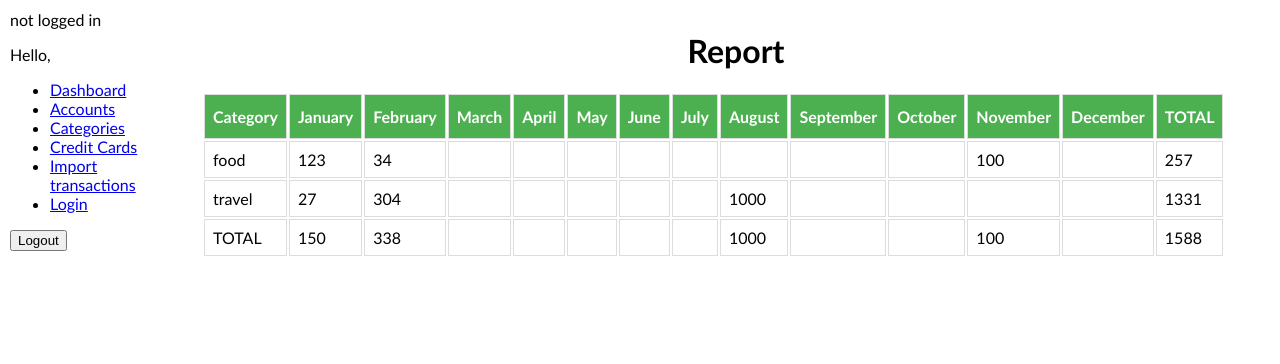
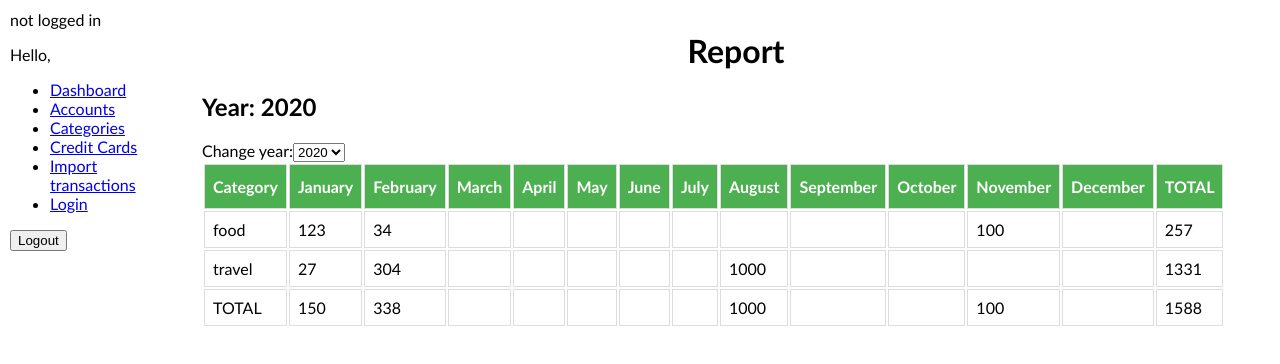
Before and after one commit to eballerini/finance-ui, a React (Create React App) app: page /accounts/1/report in a window 1280 px wide. Shown: the top 364 px of the page. Built offline with nearby package versions, Linux system fonts and the light colour scheme.

Commit message:
add year switcher

```diff
--- a/src/components/Report.js
+++ b/src/components/Report.js
@@ -74,6 +74,7 @@ function ReportTable(props) {
 }
 
 function Report(props) {
+  const [year, setYear] = useState(2020);
   const [expensesByMonth, setExpensesByMonth] = useState([]);
   const [totals, setTotals] = useState({});
   const [grandTotal, setGrandTotal] = useState();
@@ -114,12 +115,26 @@ function Report(props) {
      setGrandTotal(d.grandTotal);
   }, []);
 
+  function switchYear(event) {
+    setYear(event.target.value);
+    // TODO get data for the new year
+  }
+
   return (
     <div>
       <div className="title">
         <h1>Report</h1>
       </div>
       <div>
+        <h2>Year: {year}</h2>
+        <div>
+          Change year:
+          <select name="year" onChange={(event) => switchYear(event)}>
+            <option key="2020" value="2020">2020</option>
+            <option key="2019" value="2019">2019</option>
+            <option key="2018" value="2018">2018</option>
+          </select>
+        </div>
         <ReportTable
           expensesByMonth={expensesByMonth}
           totals={totals}
```
